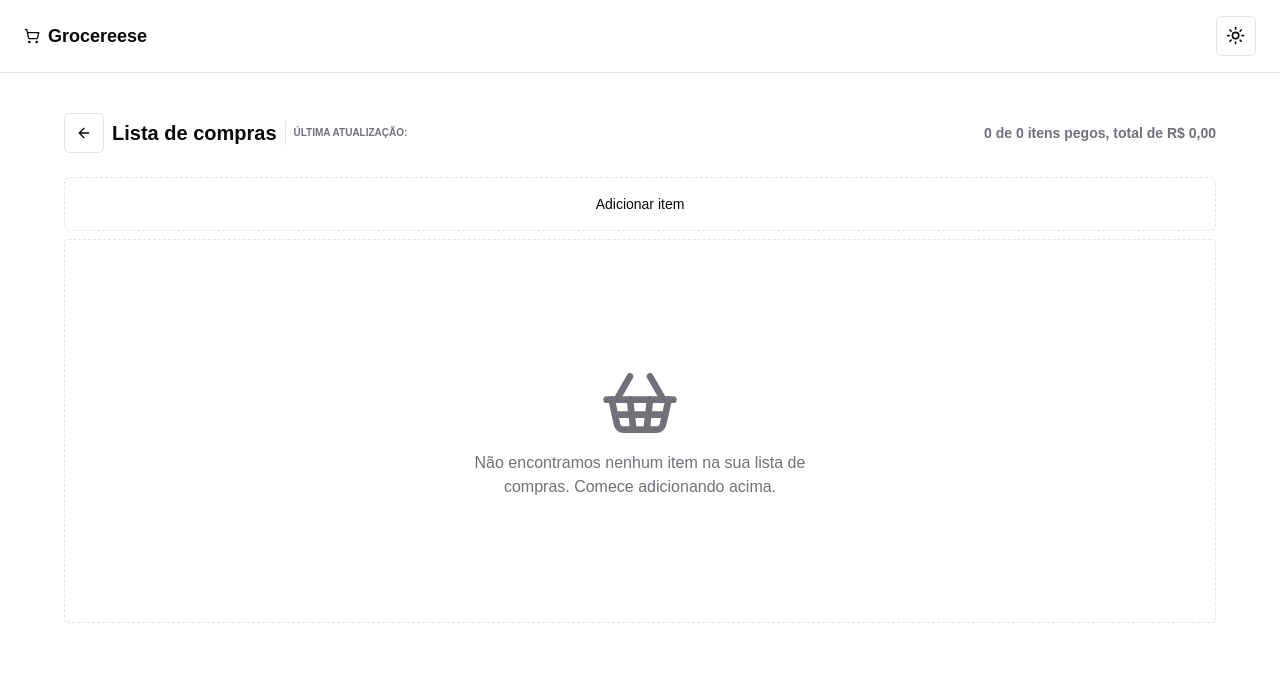
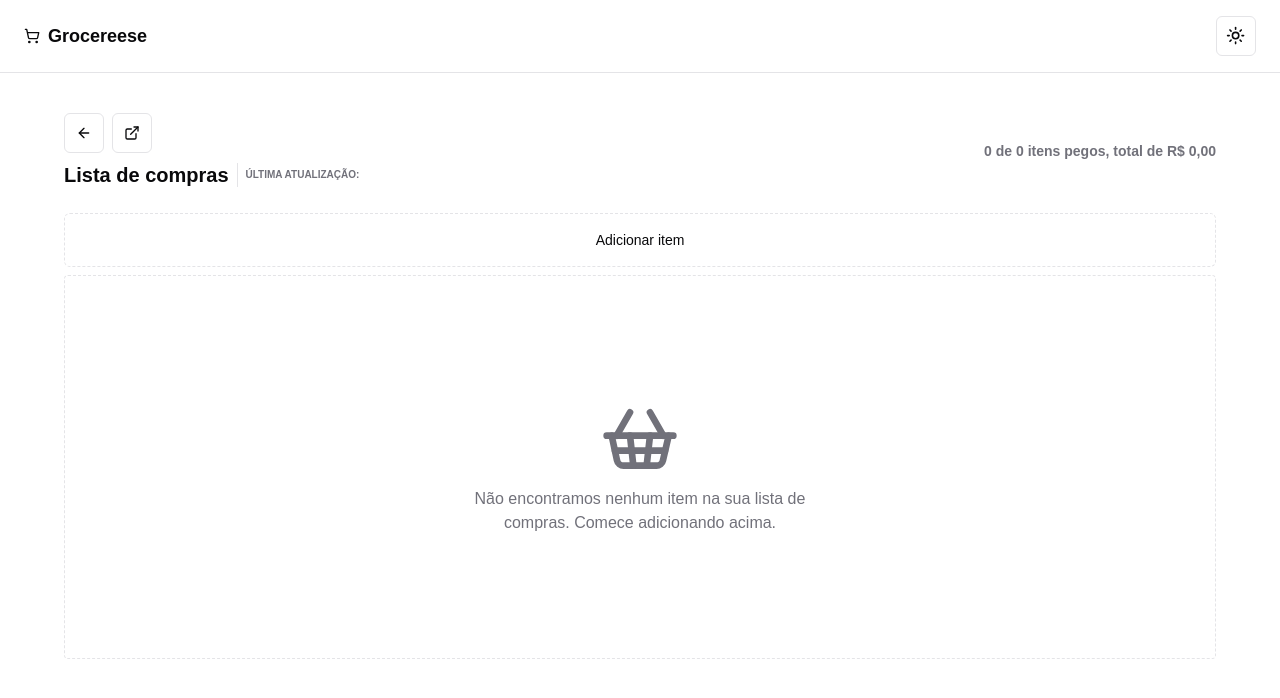
Before and after one commit to josee-fernandes/grocereese, a Next.js app: page /lists/1 in a window 1280 px wide. Shown: the top 698 px of the page. Built offline with nearby package versions, Linux system fonts and the light colour scheme.

Commit message:
feat: add export data to clipboard + start import

```diff
--- a/src/pages/lists/[listId].tsx
+++ b/src/pages/lists/[listId].tsx
@@ -8,7 +8,7 @@ import { Separator } from '@/components/ui/separator'
 import { cn } from '@/lib/utils'
 import { getAll, getById, save } from '@/utils/local'
 import { zodResolver } from '@hookform/resolvers/zod'
-import { ArrowLeft, Check, Pencil, PencilOff, Trash } from 'lucide-react'
+import { ArrowLeft, Check, Pencil, PencilOff, Trash, ExternalLink } from 'lucide-react'
 import { NextPage } from 'next'
 import { useRouter } from 'next/router'
 import { useRouter as useNavigation } from 'next/navigation'
@@ -260,6 +260,19 @@ const ListPage: NextPage = () => {
     navigationRouter.push('/lists')
   }, [navigationRouter])
 
+  const handleExportList = useCallback(() => {
+    const data = {
+      ...list,
+      groceries
+    }
+
+    navigator.clipboard.writeText(JSON.stringify(data))
+
+    toast.success('Sucesso!', {
+      description: 'Lista exportada para a área de transferência com sucesso!',
+    })
+  }, [list, groceries])
+
   useEffect(() => {
     if (listId) {
       checkForGroceriesWithoutAList(listId.toString()).then(() => {
@@ -275,6 +288,7 @@ const ListPage: NextPage = () => {
       <main className="mx-auto max-w-[1200px] w-full px-4 md:px-6 py-10">
         <div className="flex justify-between items-center gap-4 flex-col md:flex-row flex-wrap md:flex-nowrap">
           <div className="flex items-center gap-2 flex-col md:flex-row w-full flex-wrap">
+            <div className="flex justify-between md:justify-start items-center gap-2 w-full">
               <Button
                 variant="outline"
                 size="icon"
@@ -284,6 +298,16 @@ const ListPage: NextPage = () => {
                 <span className="sr-only">Voltar</span>
                 <ArrowLeft className="size-4" />
               </Button>
+              <Button
+                variant="outline"
+                size="icon"
+                className="self-start"
+                onClick={handleExportList}
+              >
+                <span className="sr-only">Exportar lista</span>
+                <ExternalLink className="size-4" />
+              </Button>
+            </div>
             <div className="flex items-center gap-2 flex-col md:flex-row flex-wrap">
               <h2 className="text-xl font-bold text-center">
                 {list?.name ?? 'Lista de compras'}
--- a/src/pages/lists/index.tsx
+++ b/src/pages/lists/index.tsx
@@ -11,7 +11,7 @@ import { z } from 'zod'
 import { v4 as uuidv4 } from 'uuid'
 import { cn } from '@/lib/utils'
 import { toast } from 'sonner'
-import { Check, Pencil, PencilOff, Trash } from 'lucide-react'
+import { Check, Pencil, PencilOff, Trash, Import } from 'lucide-react'
 import { DeleteListDialog } from '@/components/lists/delete-list-dialog'
 import { useRouter } from 'next/navigation'
 
@@ -166,6 +166,10 @@ const ListsPage: NextPage = () => {
     [hasActionHovering, router],
   )
 
+  const handleImportList = useCallback(() => {
+    console.log('importing list')
+  }, [])
+
   useEffect(() => {
     loadLists()
   }, [loadLists])
@@ -175,8 +179,17 @@ const ListsPage: NextPage = () => {
       <Navbar />
       <main className="mx-auto max-w-[1200px] w-full px-4 md:px-6 py-10">
         <div className="flex justify-between items-center gap-4 flex-col md:flex-row flex-wrap">
-          <div className="flex items-center gap-2 flex-col md:flex-row flex-wrap">
+          <div className="flex justify-between items-center gap-2 flex-wrap w-full">
             <h2 className="text-xl font-bold text-center">Listas de compras</h2>
+            <Button
+              variant="outline"
+              size="icon"
+              className="self-start"
+              onClick={handleImportList}
+            >
+              <span className="sr-only">Importar lista</span>
+              <Import className="size-4" />
+            </Button>
           </div>
         </div>
         <div
@@ -228,9 +241,9 @@ const ListsPage: NextPage = () => {
                   isEditing && 'border-sky-500',
                 )}
                 onClick={() => handleRedirectToList(list.id)}
-                // onClick={(event) => {
-                //   console.log('item clicado', event)
-                // }}
+              // onClick={(event) => {
+              //   console.log('item clicado', event)
+              // }}
               >
                 <div className="flex items-center gap-4 flex-1">
                   {isEditing ? (
```
Lines whose indentation alone changed are shown as unchanged.
